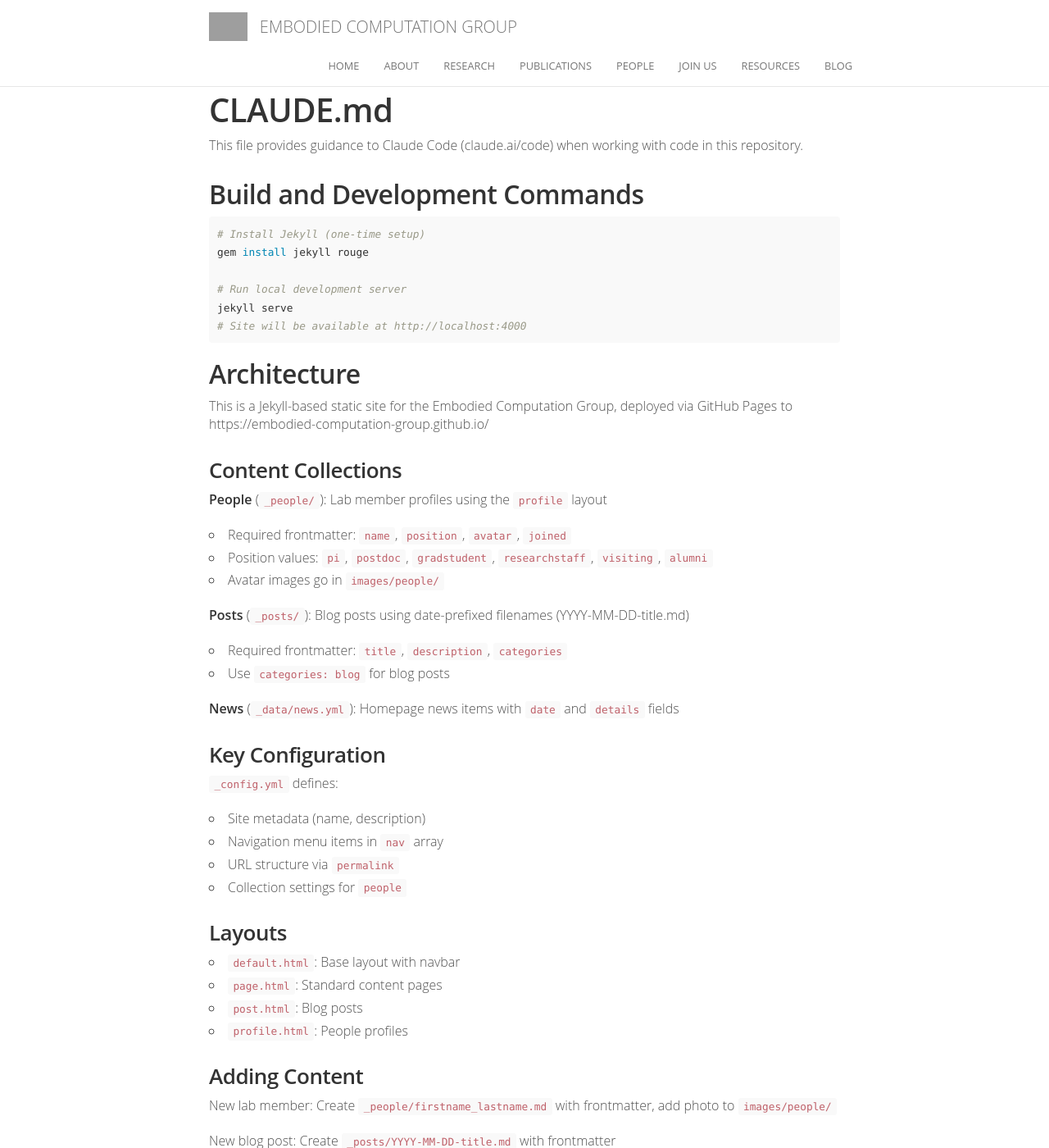
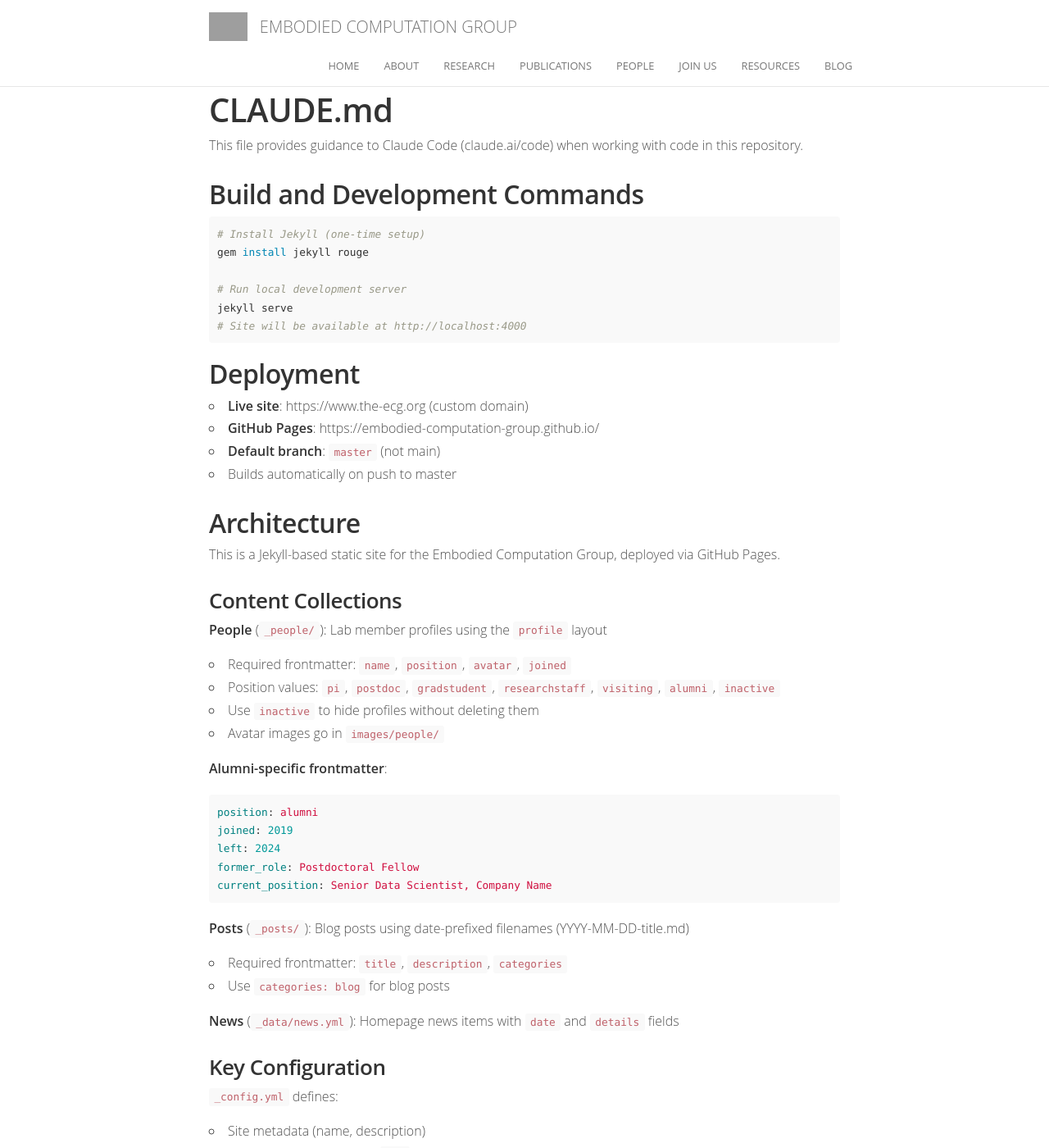
Before and after one commit to embodied-computation-group/embodied-computation-group.github.io, a Jekyll site: the page built from CLAUDE.md, in a window 1280 px wide and 1400 px high. Shown: the whole window at 82% size. Built offline with Jekyll 4.4.1, drawn with Linux system fonts in a browser that asks for light colours; our own code applies the rules of GitHub Pages for plain Markdown files; comment, search, counter and statistics services are not loaded; some of the changed text lies outside the part shown; grey boxes are pictures that could not be loaded.

Commit message:
Update CLAUDE.md with comprehensive project documentation

````diff
--- a/CLAUDE.md
+++ b/CLAUDE.md
@@ -13,16 +13,33 @@
 # Site will be available at http://localhost:4000
 ```
 
+## Deployment
+
+- **Live site**: https://www.the-ecg.org (custom domain)
+- **GitHub Pages**: https://embodied-computation-group.github.io/
+- **Default branch**: `master` (not main)
+- Builds automatically on push to master
+
 ## Architecture
 
-This is a Jekyll-based static site for the Embodied Computation Group, deployed via GitHub Pages to https://embodied-computation-group.github.io/
+This is a Jekyll-based static site for the Embodied Computation Group, deployed via GitHub Pages.
 
 ### Content Collections
 
 **People** (`_people/`): Lab member profiles using the `profile` layout
 - Required frontmatter: `name`, `position`, `avatar`, `joined`
-- Position values: `pi`, `postdoc`, `gradstudent`, `researchstaff`, `visiting`, `alumni`
+- Position values: `pi`, `postdoc`, `gradstudent`, `researchstaff`, `visiting`, `alumni`, `inactive`
+- Use `inactive` to hide profiles without deleting them
 - Avatar images go in `images/people/`
+
+**Alumni-specific frontmatter**:
+```yaml
+position: alumni
+joined: 2019
+left: 2024
+former_role: Postdoctoral Fellow
+current_position: Senior Data Scientist, Company Name
+```
 
 **Posts** (`_posts/`): Blog posts using date-prefixed filenames (YYYY-MM-DD-title.md)
 - Required frontmatter: `title`, `description`, `categories`
@@ -45,15 +62,32 @@
 - `post.html`: Blog posts
 - `profile.html`: People profiles
 
+### Images
+
+- `images/people/`: Profile photos
+- `images/logo/`: Logo variants
+  - `lablogo_2024.png`: Full logo with text (used on homepage, social sharing)
+  - `lablogo_ecg_trans.png`: Transparent logo without text (used in navbar, favicon)
+- `images/others/`: Research page images and other assets
+
+### Publications
+
+The publications page (`publications.md`) automatically fetches from Zotero API:
+- Zotero User ID: `5500260`
+- Public library at: https://www.zotero.org/ecg_lab/publications
+- Grouped by year, sorted newest first
+
 ### Adding Content
 
 New lab member: Create `_people/firstname_lastname.md` with frontmatter, add photo to `images/people/`
 
 New blog post: Create `_posts/YYYY-MM-DD-title.md` with frontmatter
 
-New publication: Edit `publications.md` directly
+New publication: Add to Zotero library (auto-syncs to website)
 
 New news item: Add entry to `_data/news.yml`
+
+New research image: Add to `images/others/`, reference in `research.md`
 
 ## Important Rules
 
````
